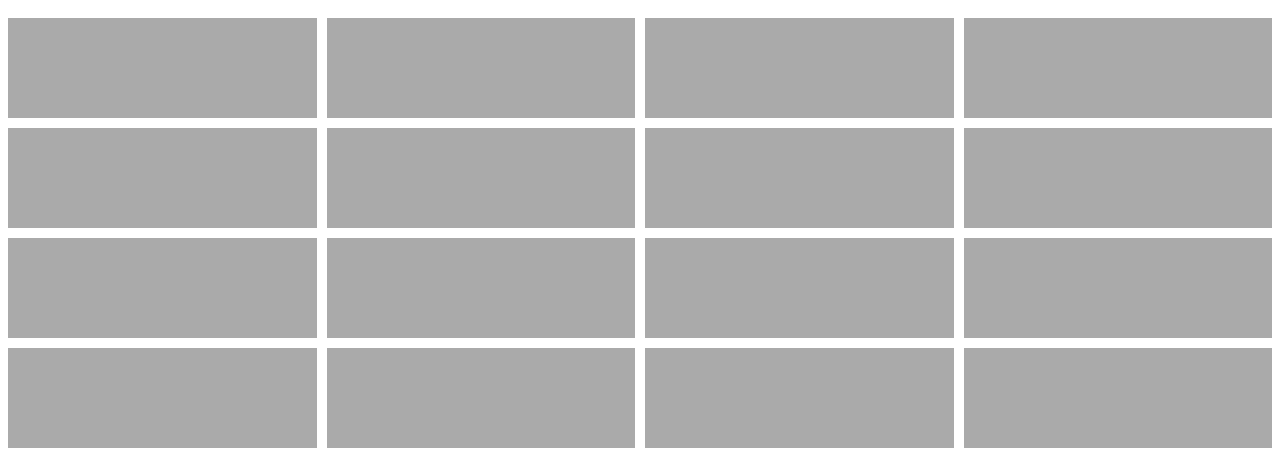
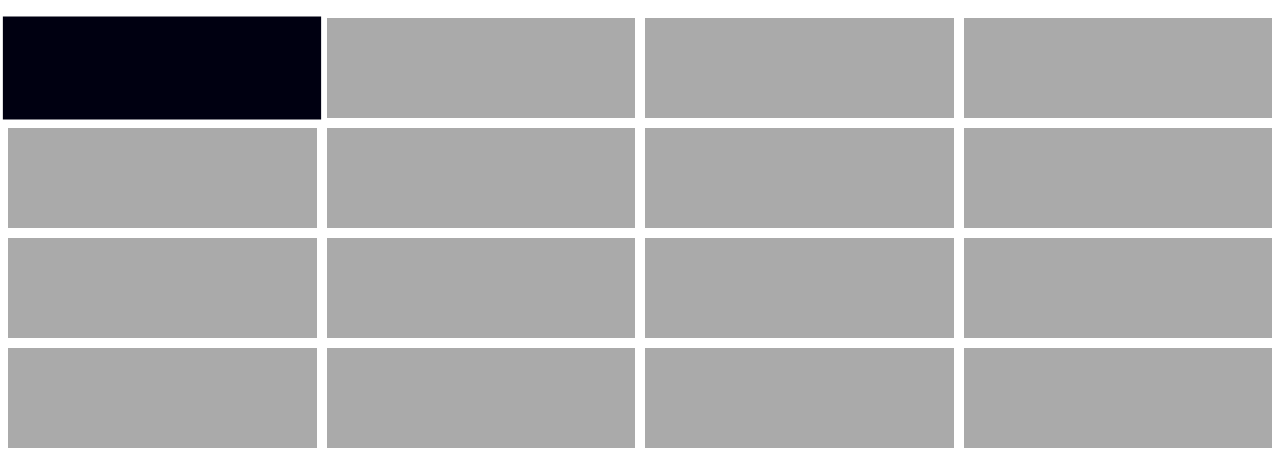
Before and after one commit to ahmedPrograming/myproject, a plain HTML site: page index.html in a window 1280 px wide. In both pictures the pointer is over the element 162 px from the left and 136 px from the top of the page. Shown: the part 68-530 px from the top of the page. Drawn offline with Linux system fonts and the light colour scheme.

Commit message:
adding hover effect for cards and rotate animation

```diff
--- a/style.css
+++ b/style.css
@@ -23,6 +23,14 @@ body{
     width: 300px;
     background-color: #AAA;
     height: 100px;
+    cursor: pointer;
+    transition: .3s ease-in;
+}
+
+.card:hover{
+    transform: rotateY(180deg);
+    background-color: #001;
+    scale: 1.03;
 }
 
 footer{
```
